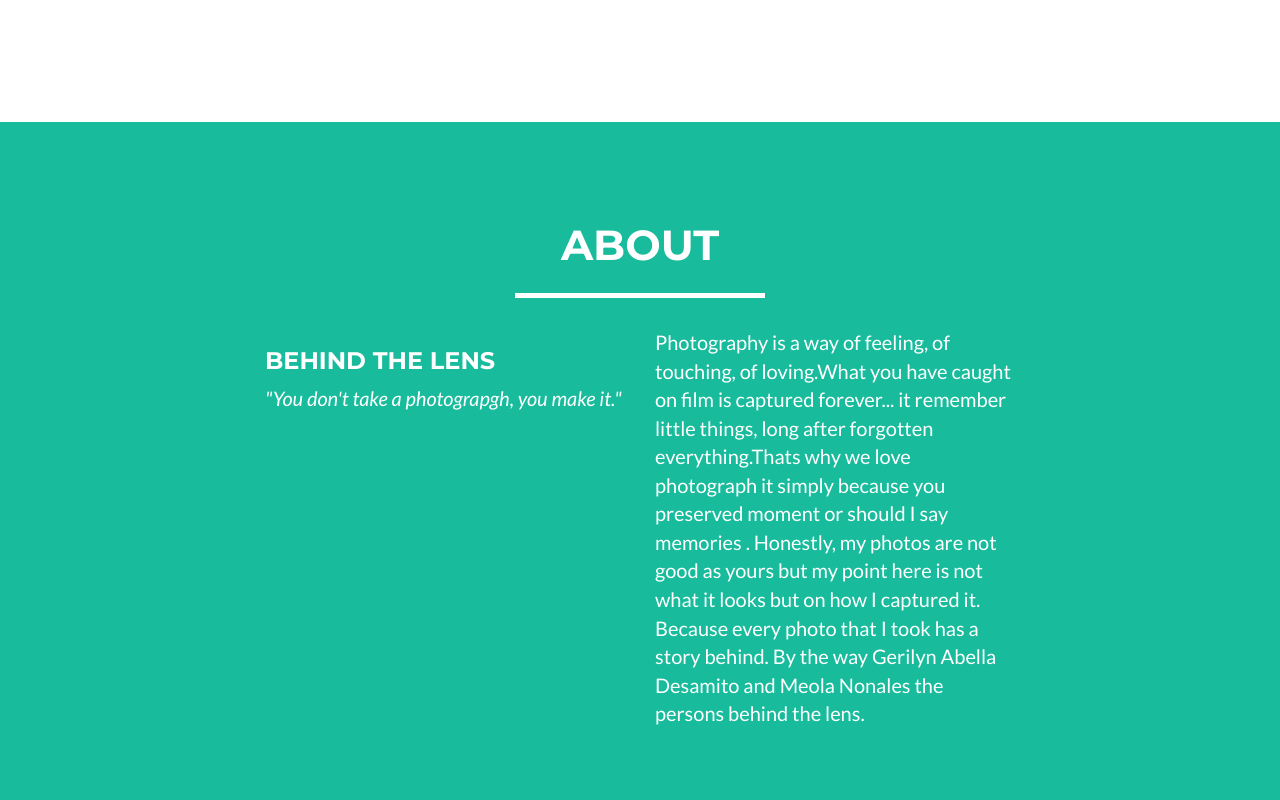
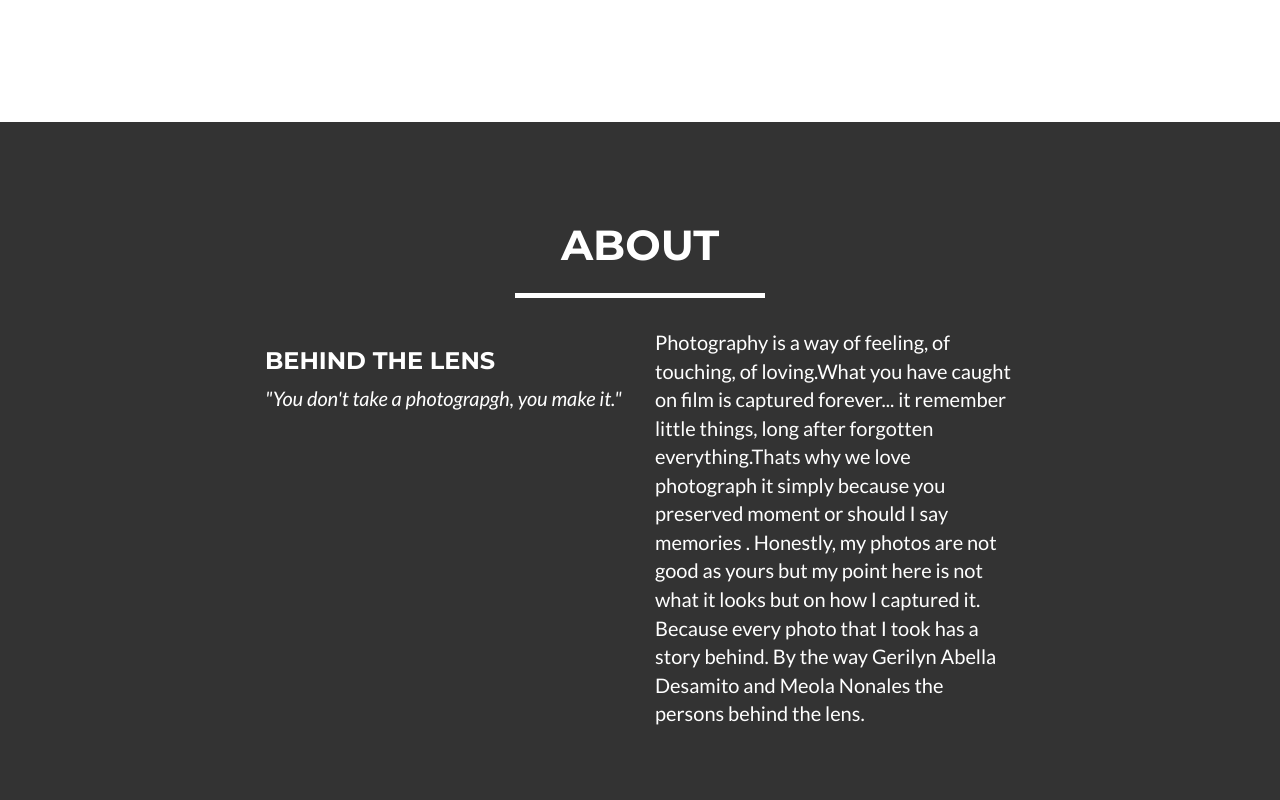
Before and after one commit to meolanoanles/website.github.io, a website: page index.html in a window 1280 px wide. Shown: the part 1640-2440 px from the top of the page. Drawn offline with nearby package versions, Linux system fonts and the light colour scheme.

Commit message:
Update index.html

```diff
--- a/index.html
+++ b/index.html
@@ -160,7 +160,7 @@
 
 
     <!-- About Section -->
-    <section class="success" id="about">
+    <section  style="background-color: #333"class="success" id="about">
         <div class="container">
             <div class="row">
                 <div class="col-lg-12 text-center">
```
